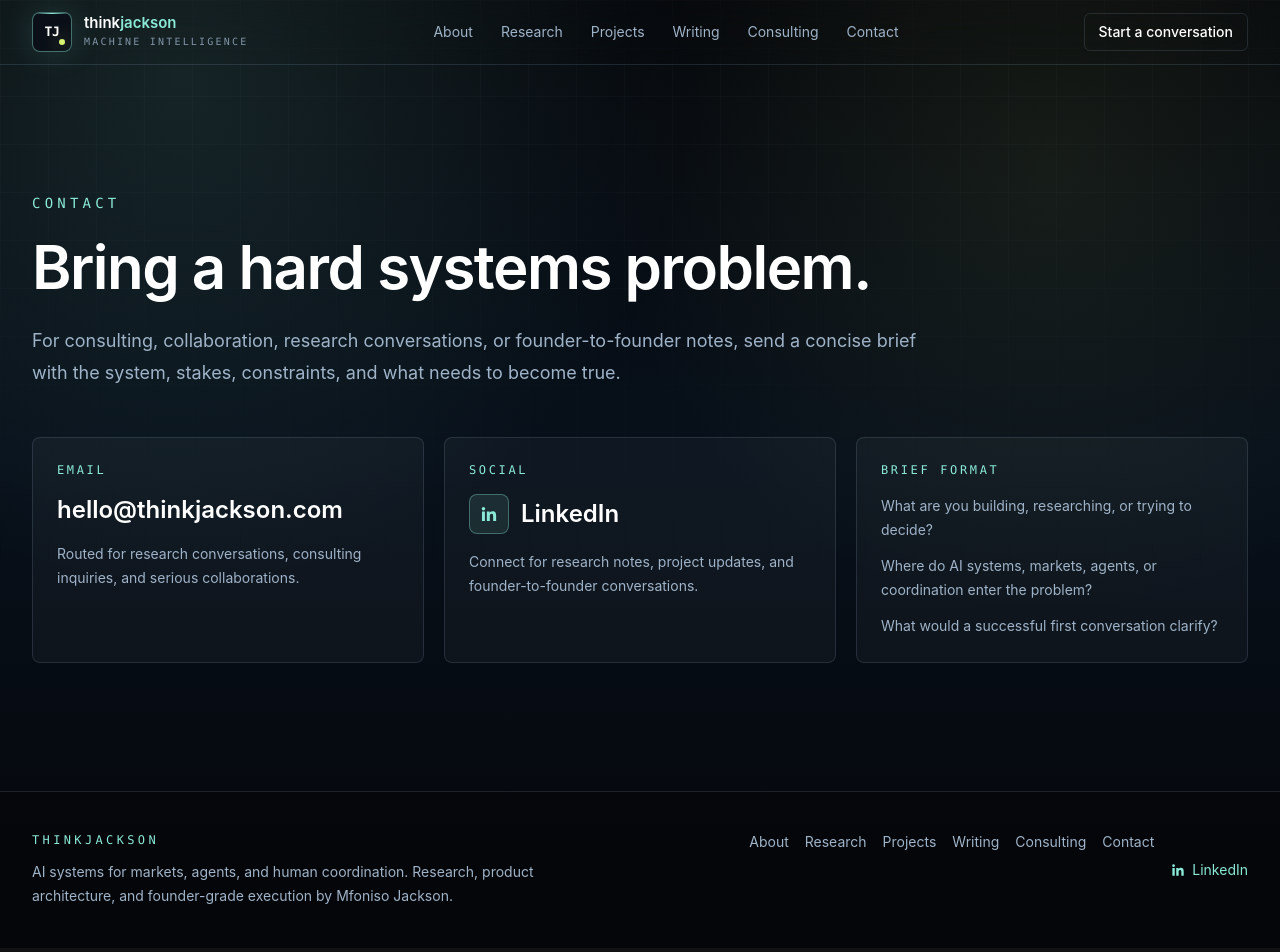
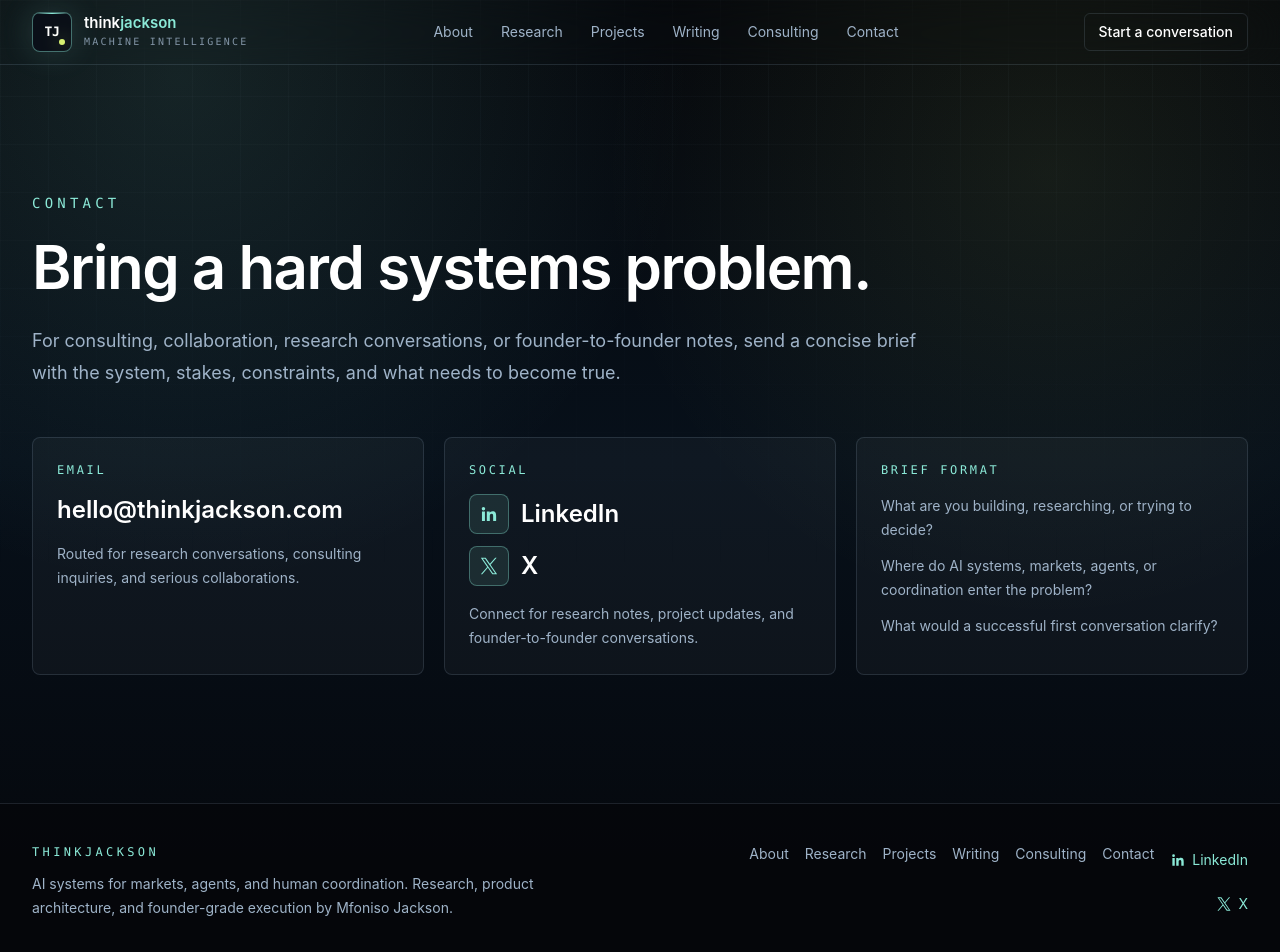
Before and after one commit to Mfoniso-Jackson/thinkjackson-ai, a Next.js app: page /contact in a window 1280 px wide. Shown: the top 952 px of the page. Built offline with nearby package versions, Linux system fonts and the light colour scheme.

Commit message:
Add X profile social link

```diff
--- a/app/contact/page.tsx
+++ b/app/contact/page.tsx
@@ -1,8 +1,8 @@
 import type { Metadata } from "next";
 import Link from "next/link";
 import { Container } from "@/components/container";
-import { LinkedInIcon } from "@/components/linkedin-icon";
 import { Reveal } from "@/components/reveal";
+import { SocialIcon } from "@/components/social-icons";
 import { socialLinks } from "@/data/site";
 
 export const metadata: Metadata = {
@@ -44,20 +44,22 @@ export default function ContactPage() {
           </div>
           <div className="rounded-lg border border-line bg-white/[0.035] p-6">
             <p className="font-mono text-xs uppercase tracking-[0.22em] text-signal">Social</p>
+            <div className="mt-4 flex flex-col gap-3">
               {socialLinks.map((item) => (
                 <Link
                   key={item.href}
                   href={item.href}
                   target="_blank"
                   rel="noreferrer"
-                className="mt-4 inline-flex items-center gap-3 text-2xl font-semibold text-white hover:text-signal"
+                  className="inline-flex items-center gap-3 text-2xl font-semibold text-white hover:text-signal"
                 >
                   <span className="grid h-10 w-10 place-items-center rounded-lg border border-signal/35 bg-signal/10 text-signal">
-                  <LinkedInIcon className="h-5 w-5" />
+                    <SocialIcon kind={item.kind} className="h-5 w-5" />
                   </span>
                   <span>{item.label}</span>
                 </Link>
               ))}
+            </div>
             <p className="mt-4 text-sm leading-6 text-steel">
               Connect for research notes, project updates, and founder-to-founder conversations.
             </p>
--- a/components/footer.tsx
+++ b/components/footer.tsx
@@ -1,6 +1,6 @@
 import Link from "next/link";
 import { Container } from "@/components/container";
-import { LinkedInIcon } from "@/components/linkedin-icon";
+import { SocialIcon } from "@/components/social-icons";
 import { navigation, socialLinks } from "@/data/site";
 
 export function Footer() {
@@ -29,9 +29,9 @@ export function Footer() {
               className="inline-flex items-center gap-1.5 text-sm text-signal hover:text-white"
               target="_blank"
               rel="noreferrer"
-              aria-label="LinkedIn profile"
+              aria-label={`${item.label} profile`}
             >
-              <LinkedInIcon className="h-4 w-4" />
+              <SocialIcon kind={item.kind} className="h-4 w-4" />
               <span>{item.label}</span>
             </Link>
           ))}
--- a/components/linkedin-icon.tsx
+++ /dev/null
@@ -1,13 +0,0 @@
-export function LinkedInIcon({ className }: { className?: string }) {
-  return (
-    <svg
-      aria-hidden="true"
-      className={className}
-      fill="currentColor"
-      viewBox="0 0 24 24"
-      xmlns="http://www.w3.org/2000/svg"
-    >
-      <path d="M5.34 3.5a2.08 2.08 0 1 1 0 4.16 2.08 2.08 0 0 1 0-4.16ZM3.55 8.98h3.58V20.5H3.55V8.98ZM9.38 8.98h3.43v1.57h.05c.48-.9 1.65-1.85 3.39-1.85 3.63 0 4.3 2.39 4.3 5.49v6.31h-3.57v-5.6c0-1.33-.02-3.05-1.86-3.05-1.86 0-2.14 1.45-2.14 2.95v5.7H9.38V8.98Z" />
-    </svg>
-  );
-}
--- /dev/null
+++ b/components/social-icons.tsx
@@ -0,0 +1,35 @@
+export type SocialKind = "linkedin" | "x";
+
+export function SocialIcon({
+  className,
+  kind
+}: {
+  className?: string;
+  kind: SocialKind;
+}) {
+  if (kind === "x") {
+    return (
+      <svg
+        aria-hidden="true"
+        className={className}
+        fill="currentColor"
+        viewBox="0 0 24 24"
+        xmlns="http://www.w3.org/2000/svg"
+      >
+        <path d="M13.86 10.47 21.15 2h-1.73l-6.33 7.36L8.03 2H2.2l7.64 11.12L2.2 22h1.73l6.68-7.77L15.95 22h5.83l-7.92-11.53Zm-2.36 2.75-.77-1.1L4.57 3.3H7.2l4.97 7.11.77 1.1 6.48 9.28h-2.63l-5.29-7.57Z" />
+      </svg>
+    );
+  }
+
+  return (
+    <svg
+      aria-hidden="true"
+      className={className}
+      fill="currentColor"
+      viewBox="0 0 24 24"
+      xmlns="http://www.w3.org/2000/svg"
+    >
+      <path d="M5.34 3.5a2.08 2.08 0 1 1 0 4.16 2.08 2.08 0 0 1 0-4.16ZM3.55 8.98h3.58V20.5H3.55V8.98ZM9.38 8.98h3.43v1.57h.05c.48-.9 1.65-1.85 3.39-1.85 3.63 0 4.3 2.39 4.3 5.49v6.31h-3.57v-5.6c0-1.33-.02-3.05-1.86-3.05-1.86 0-2.14 1.45-2.14 2.95v5.7H9.38V8.98Z" />
+    </svg>
+  );
+}
--- a/data/site.ts
+++ b/data/site.ts
@@ -9,8 +9,14 @@ export const navigation = [
 
 export const socialLinks = [
   {
+    kind: "linkedin",
     label: "LinkedIn",
     href: "https://www.linkedin.com/in/mfoniso-jackson/"
+  },
+  {
+    kind: "x",
+    label: "X",
+    href: "https://x.com/mrjacksonsays"
   }
 ] as const;
 
```
Lines whose indentation alone changed are shown as unchanged.
